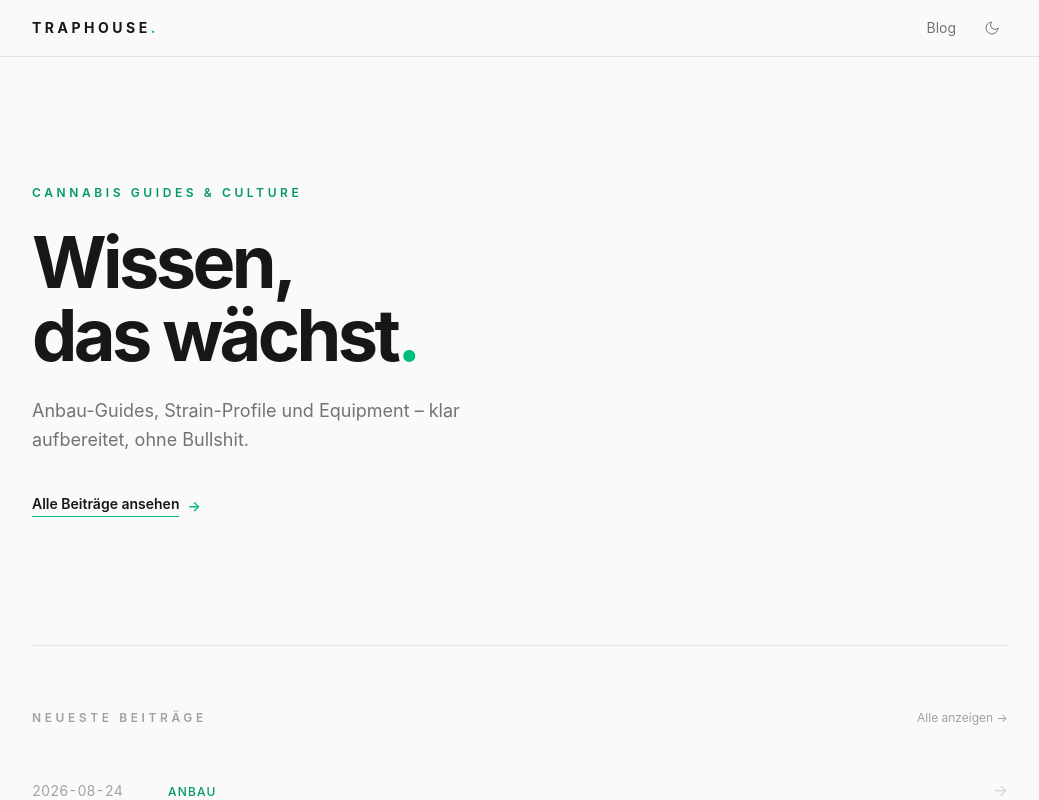
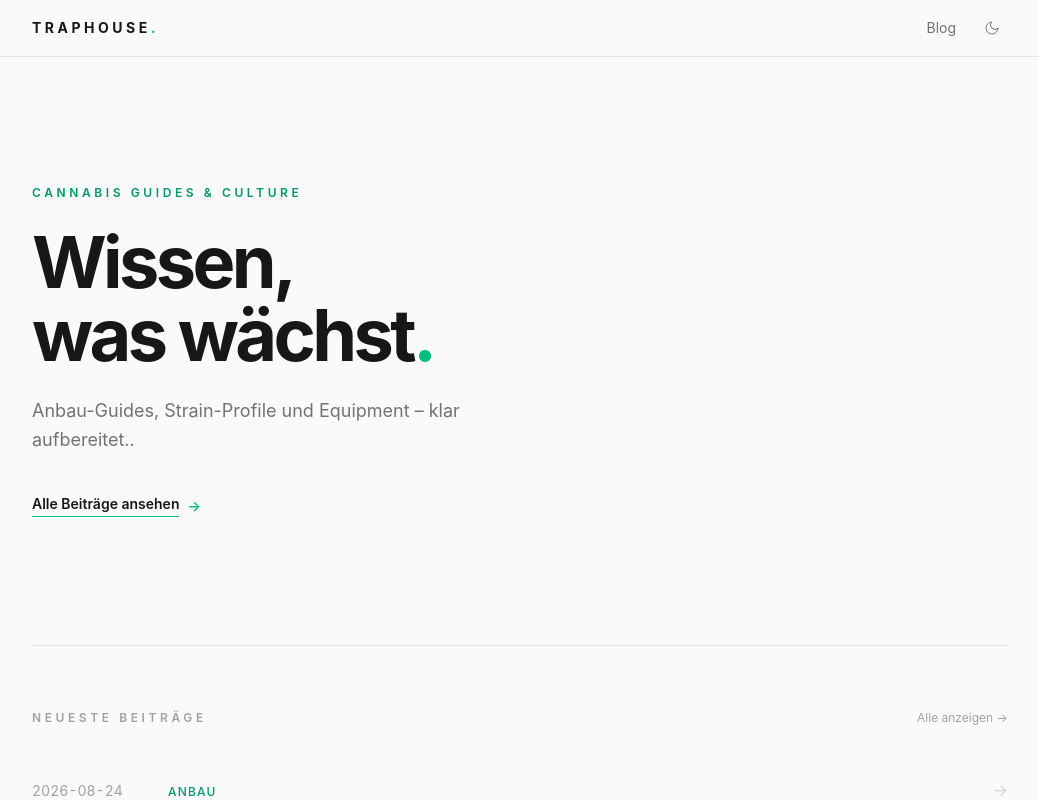
Before and after one commit to FunkerBunker/traphouseblog, a Next.js app: page / in a window 1280 px wide. Shown: the top 800 px of the page, without its empty margins (120-1159 px from the left). Built offline with nearby package versions, Linux system fonts and the light colour scheme.

Commit message:
analytics

```diff
--- a/app/layout.tsx
+++ b/app/layout.tsx
@@ -1,3 +1,5 @@
+// app/layout.tsx
+import { Analytics } from "@vercel/analytics/next"
 import React from 'react';
 import './globals.css';
 import Link from 'next/link';
@@ -9,6 +11,7 @@ export const metadata: Metadata = {
   description: 'Tipps, Anbau-Guides, Strains & Equipment rund um Cannabis.',
 };
 
+// Script, das das Theme vorsichtig vor dem Rendern setzt (im <head>!)
 const themeScript = `
 (function () {
   try {
@@ -23,6 +26,7 @@ export default function RootLayout({ children }: { children: React.ReactNode })
   return (
     <html lang="de" suppressHydrationWarning>
       <head>
+        {/* 🟢 WICHTIG: Script im <head> statt im <body> */}
         <script dangerouslySetInnerHTML={{ __html: themeScript }} />
       </head>
       <body className="min-h-screen bg-neutral-50 text-neutral-900 dark:bg-neutral-950 dark:text-neutral-300 transition-colors">
--- a/app/page.tsx
+++ b/app/page.tsx
@@ -11,10 +11,10 @@ export default function Home() {
           Cannabis Guides & Culture
         </p>
         <h1 className="mt-6 text-5xl sm:text-7xl font-bold tracking-tighter leading-[1.02] text-neutral-900 dark:text-white">
-          Wissen,<br />das wächst<span className="text-emerald-500">.</span>
+          Wissen,<br />was wächst<span className="text-emerald-500">.</span>
         </h1>
         <p className="mt-6 max-w-md text-lg leading-relaxed text-neutral-500 dark:text-neutral-400">
-          Anbau-Guides, Strain-Profile und Equipment – klar aufbereitet, ohne Bullshit.
+          Anbau-Guides, Strain-Profile und Equipment – klar aufbereitet..
         </p>
         <Link href="/blog" className="group mt-10 inline-flex items-center gap-2 text-sm font-semibold text-neutral-900 dark:text-white">
           <span className="border-b border-emerald-500 pb-0.5 group-hover:text-emerald-600 dark:group-hover:text-emerald-400 transition-colors">
--- a/package.json
+++ b/package.json
@@ -8,6 +8,7 @@
   "dependencies": {
     "@ai-sdk/google": "^4.0.18",
     "@tailwindcss/postcss": "^4.3.3",
+    "@vercel/analytics": "^2.0.1",
     "@vercel/node": "^4.0.0",
     "ai": "^7.0.31",
     "gray-matter": "^4.0.3",
```
Also changed, not shown: 1 other file (tests, documents, lock files or other folders).
